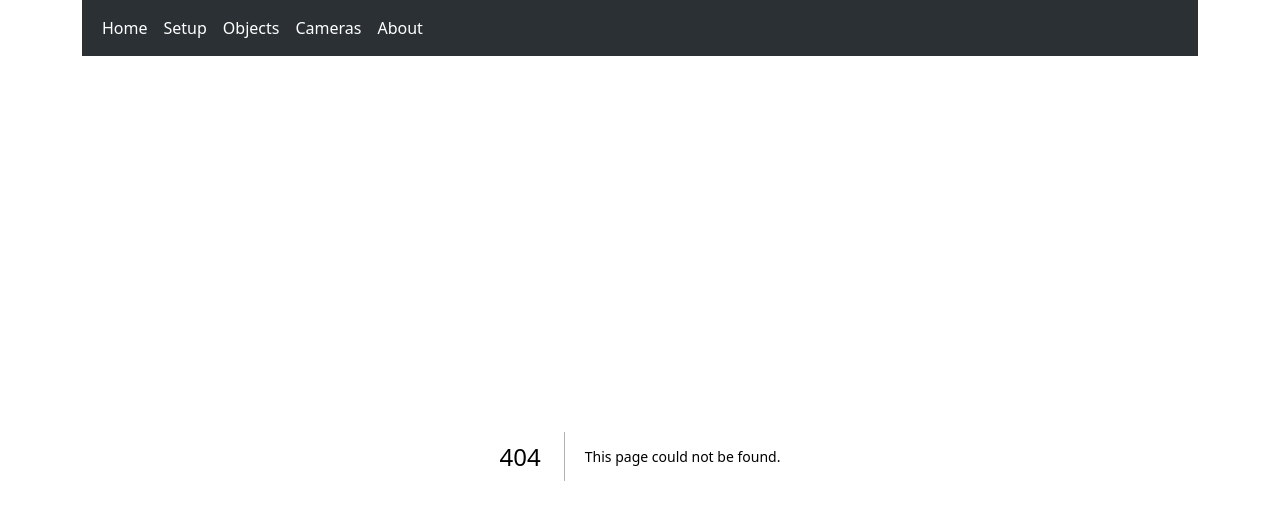
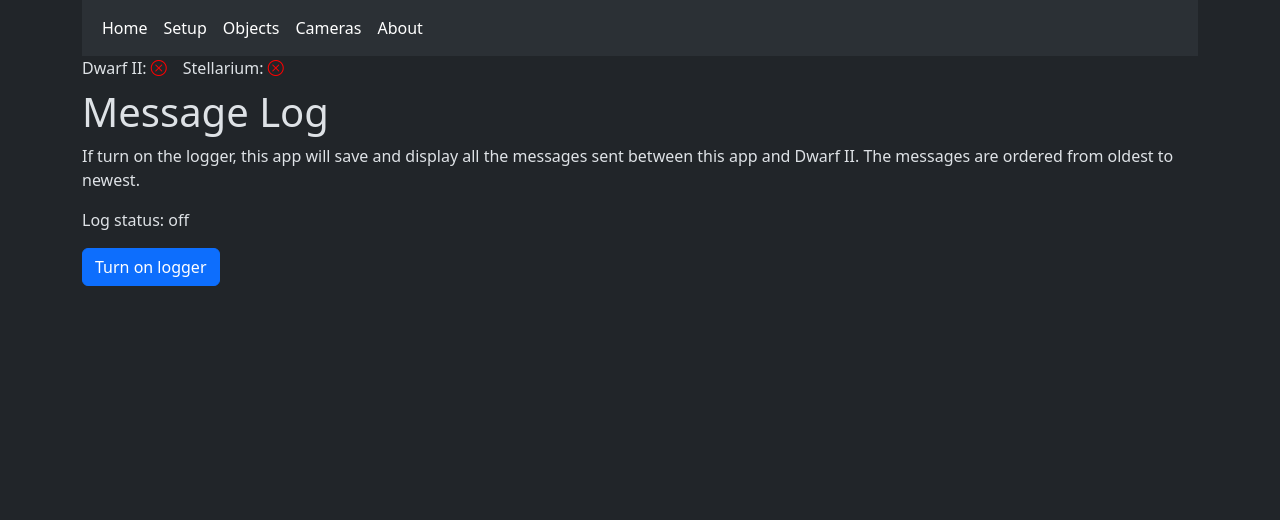
Before and after one commit to DwarfTelescopeUsers/dwarfii-stellarium-goto, a Next.js app: page /logs in a window 1280 px wide. Before the commit this address had no page. Shown: the top 520 px of the page. Built offline with nearby package versions, Linux system fonts and the light colour scheme.

Commit message:
update /logs - add labels and description, refactor how to load messages
- add labels and description for the api codes
- use local storage events to update messages since context doesn't sync data between multiple tabs
- add status bar
- add missing dwarf api codes

```diff
--- a/data/dwarfii_codes.js
+++ b/data/dwarfii_codes.js
@@ -103,6 +103,7 @@ export const apiCodes = {
   10216: "status ir telephoto",
   10022: "status working state telephoto",
   10217: "status wideangle",
+  11003: "power aquistion",
   11205: "calibrate goto",
   11203: "start goto",
   10011: "take astro photo",
--- /dev/null
+++ b/src/components/LogMessageItem.tsx
@@ -0,0 +1,36 @@
+import { statusCodes, apiCodes } from "../../data/dwarfii_codes";
+
+type PropType = {
+  message: any;
+};
+
+export default function LogMessageItem(props: PropType) {
+  const { message } = props;
+
+  function renderMetadata() {
+    let action = apiCodes[message.interface as keyof typeof apiCodes];
+    let description = statusCodes[message.code as keyof typeof statusCodes];
+    if (description && action) {
+      return (
+        <div>
+          {action}: {description}
+        </div>
+      );
+    } else if (description) {
+      return <div>{description}</div>;
+    } else if (action) {
+      return <div>{action}</div>;
+    } else {
+      return <div>??? unknown </div>;
+    }
+  }
+
+  return (
+    <div className="card mt-3">
+      <div className="card-header">{renderMetadata()}</div>
+      <div className="card-body">
+        <pre>{JSON.stringify(message, null, 2)}</pre>
+      </div>
+    </div>
+  );
+}
--- /dev/null
+++ b/src/components/LogMessages.tsx
@@ -0,0 +1,83 @@
+import { useContext, useEffect, useState } from "react";
+
+import { ConnectionContext } from "@/stores/ConnectionContext";
+import { useLoadIntialValues } from "@/hooks/useLoadIntialValues";
+import { deleteLogMessagesDb, saveLoggerStatusDb } from "@/db/db_utils";
+import DebugMessageItem from "./LogMessageItem";
+
+export default function DebugMessages() {
+  useLoadIntialValues();
+  let connectionCtx = useContext(ConnectionContext);
+  let [messages, setMessages] = useState(connectionCtx.logger);
+
+  // React context cannot update state between different browser tabs.
+  // Use local storage events instead of React context to show new messages
+  // whenever messages are added to local storage.
+  // https://dev.to/cassiolacerda/how-to-syncing-react-state-across-multiple-tabs-with-usestate-hook-4bdm
+  useEffect(() => {
+    const onStorageUpdate = (e: any) => {
+      const { key, newValue } = e;
+      if (key === "logMessages") {
+        setMessages(JSON.parse(newValue));
+      }
+    };
+
+    window.addEventListener("storage", onStorageUpdate);
+    return () => {
+      window.removeEventListener("storage", onStorageUpdate);
+    };
+  }, []);
+
+  function deleteHandler() {
+    connectionCtx.setLogger(undefined);
+    deleteLogMessagesDb();
+    setMessages(undefined);
+  }
+
+  function toggleLogger() {
+    if (connectionCtx.loggerStatus) {
+      saveLoggerStatusDb("false");
+    } else {
+      saveLoggerStatusDb("true");
+    }
+
+    connectionCtx.setLoggerStatus((prev) => !prev);
+  }
+
+  let displayMessages = messages?.length ? messages : connectionCtx.logger;
+
+  return (
+    <div>
+      <h1>Message Log</h1>
+      <p>
+        If turn on the logger, this app will save and display all the messages
+        sent between this app and Dwarf II. The messages are ordered from oldest
+        to newest.
+      </p>
+      <div className="mb-3">
+        Log status: {connectionCtx.loggerStatus ? "on" : "off"}
+        {connectionCtx.loggerStatus && (
+          <span>, {displayMessages?.length || 0} messages</span>
+        )}
+      </div>
+      {!connectionCtx.loggerStatus && (
+        <button className="btn btn-primary" onClick={toggleLogger}>
+          Turn on logger
+        </button>
+      )}
+      {connectionCtx.loggerStatus && (
+        <>
+          <button className="btn btn-primary me-3" onClick={toggleLogger}>
+            Turn off logger
+          </button>
+          <button className="btn btn-primary" onClick={deleteHandler}>
+            Delete all messages
+          </button>
+        </>
+      )}
+      {connectionCtx.loggerStatus &&
+        displayMessages &&
+        displayMessages.map((m, i) => <DebugMessageItem key={i} message={m} />)}
+    </div>
+  );
+}
--- /dev/null
+++ b/src/pages/logs.tsx
@@ -0,0 +1,11 @@
+import LogMessages from "@/components/LogMessages";
+import StatusBar from "@/components/shared/StatusBar";
+
+export default function LogMessagesPage() {
+  return (
+    <>
+      <StatusBar mode="goto" />
+      <LogMessages />
+    </>
+  );
+}
```
Also changed, not shown: src/pages/debug.tsx (deleted, +0 -35 lines).
